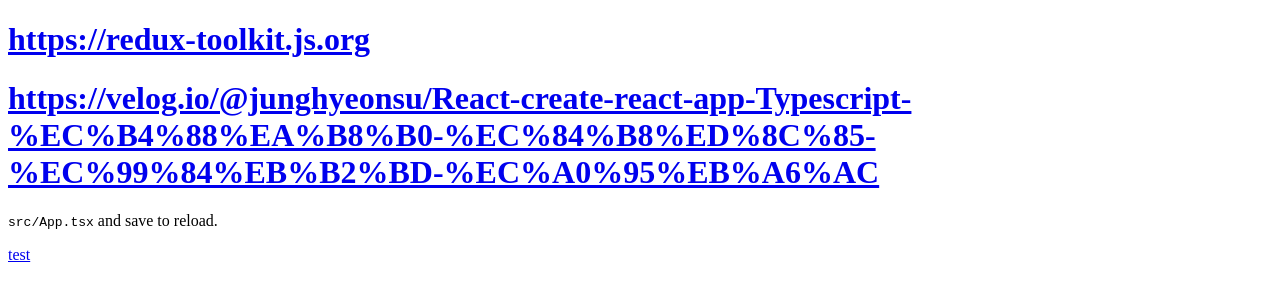
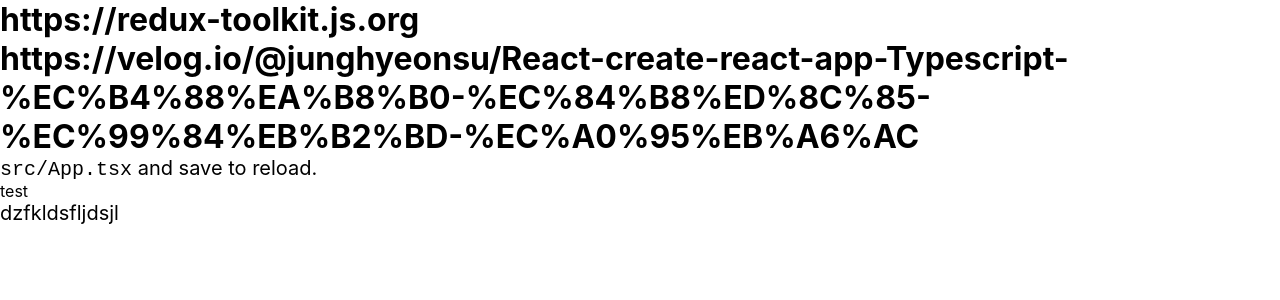
Before and after one commit to yeshtml5/yeshtml5_web, a React (Create React App) app: page /#/ in a window 1280 px wide. Shown: the top 300 px of the page. Built offline with nearby package versions, Linux system fonts and the light colour scheme.

Commit message:
업데이트
업데이트

```diff
--- a/package.json
+++ b/package.json
@@ -11,10 +11,12 @@
     "@types/node": "^16.11.41",
     "@types/react": "^18.0.14",
     "@types/react-dom": "^18.0.5",
+    "node-sass": "^7.0.1",
     "react": "^18.2.0",
     "react-dom": "^18.2.0",
     "react-router-dom": "^6.3.0",
     "react-scripts": "5.0.1",
+    "sass-loader": "^13.0.1",
     "typescript": "^4.7.4",
     "web-vitals": "^2.1.4"
   },
--- a/src/index.tsx
+++ b/src/index.tsx
@@ -1,6 +1,9 @@
 import React from 'react'
 import ReactDOM from 'react-dom/client'
 import App from './screens/app'
+// styles
+import './styles/common.scss'
+import './styles/layout.scss'
 
 const root = ReactDOM.createRoot(document.getElementById('root') as HTMLElement)
 root.render(
--- a/src/screens/main/presenter.tsx
+++ b/src/screens/main/presenter.tsx
@@ -5,7 +5,6 @@
  */
 import React from 'react'
 import {Link} from 'react-router-dom'
-import {debug} from '../../lib/util'
 
 export default function Presenter() {
   // Icon
@@ -24,6 +23,7 @@
         <code>src/App.tsx</code> and save to reload.
       </p>
       <Link to="/test">test</Link>
+      <p className=".test">dzfkldsfljdsjl</p>
     </div>
   )
 }
--- /dev/null
+++ b/src/styles/common.scss
@@ -0,0 +1,22 @@
+
+
+* { margin: 0; padding: 0; border: 0; }
+html,
+/* prettier-ignore */
+body {
+  font-family: -apple-system, sans-serif;
+  -webkit-text-size-adjust: none;
+  height: 100vh;
+  font-size: 16px;
+  overflow: hidden;
+}
+
+img, svg { vertical-align: top; }
+a {
+  color: inherit;
+  text-decoration: none;
+  &:active,
+  &:hover {
+    text-decoration: none;
+  }
+}
--- /dev/null
+++ b/src/styles/layout.scss
@@ -0,0 +1,6 @@
+/**
+*/
+
+p {
+  font-size: 20px;
+}
```
Also changed, not shown: 1 other file (tests, documents, lock files or other folders).
